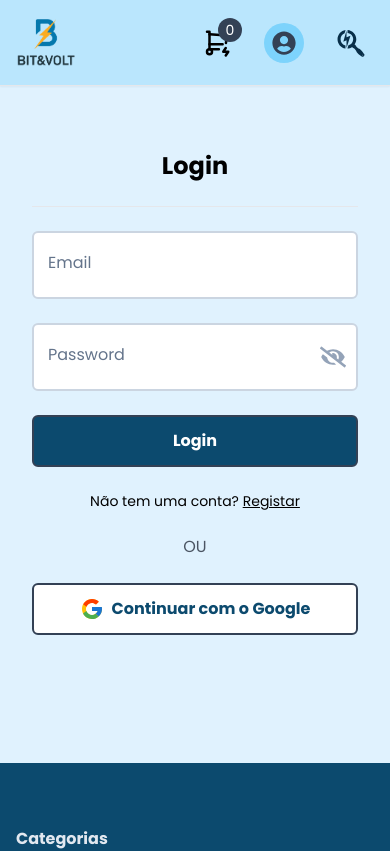
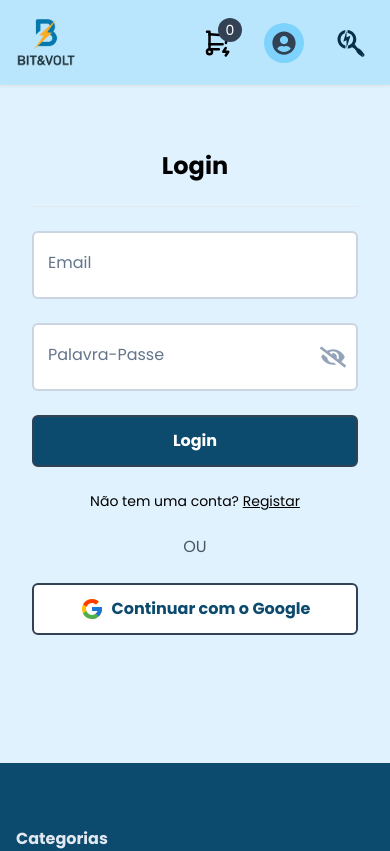
Before and after one commit to kycuzinho/online_store, a Next.js app: page /login in a window 390 px wide. Shown: the top 851 px of the page. Built offline with nearby package versions, Linux system fonts and the light colour scheme; no server answers; a web font is replaced by a local one.

Commit message:
`minor changes`

```diff
--- a/app/login/LoginForm.tsx
+++ b/app/login/LoginForm.tsx
@@ -78,7 +78,7 @@ const LoginForm:React.FC<LoginFormProps> = ({currentUser}) => {
 
             <Input
             id='password'
-            label="Password"
+            label="Palavra-Passe"
             disabled={isLoading}
             register={register}
             errors={errors}
--- a/app/register/RegisterForm.tsx
+++ b/app/register/RegisterForm.tsx
@@ -94,7 +94,7 @@ const RegisterForm:React.FC<RegisterFormProps> = ({currentUser}) => {
 
             <Input
             id='password'
-            label="Password"
+            label="Palavra-Passe"
             disabled={isLoading}
             register={register}
             errors={errors}
--- a/app/search/ProductFilters.tsx
+++ b/app/search/ProductFilters.tsx
@@ -102,7 +102,7 @@ const ProductFilters = () => {
         <select
           value={selectedCategory}
           onChange={(e) => setSelectedCategory(e.target.value)}
-          className="border p-2 w-52 md:w-72"
+          className="border p-2 w-52 md:w-72 rounded-md"
         >
           <option value="">Selecione a categoria</option>
           {categories.map((item) => (
@@ -117,7 +117,7 @@ const ProductFilters = () => {
           placeholder="Preço mínimo"
           value={minPrice}
           onChange={(e) => setMinPrice(e.target.value)}
-          className="border p-2 w-52 md:w-72"
+          className="border p-2 w-52 md:w-72 rounded-md"
         />
 
         <input
@@ -125,7 +125,7 @@ const ProductFilters = () => {
           placeholder="Preço máximo"
           value={maxPrice}
           onChange={(e) => setMaxPrice(e.target.value)}
-          className="border p-2 w-52 md:w-72"
+          className="border p-2 w-52 md:w-72 rounded-md"
         />
 
         <button
--- a/pages/api/auth/[...nextauth].ts
+++ b/pages/api/auth/[...nextauth].ts
@@ -28,7 +28,7 @@ export const authOptions: AuthOptions = {
             },
             async authorize(credentials){
                 if(!credentials?.email || !credentials.password){
-                    throw new Error('Invalid Email or Password')
+                    throw new Error('Email ou palavra-passe incorretos')
                 }
 
                 const user = await prisma.user.findUnique({
@@ -38,7 +38,7 @@ export const authOptions: AuthOptions = {
                 })
 
                 if(!user || !user?.hashedPassword){
-                    throw new Error('Invalid Email or Password')
+                    throw new Error('Email ou palavra-passe incorretos')
                 }
 
                 const isCorrectPassword = await bcrypt.compare(
@@ -47,7 +47,7 @@ export const authOptions: AuthOptions = {
                 )
 
                 if(!isCorrectPassword){
-                    throw new Error('Invalid Email or Password')
+                    throw new Error('Email ou palavra-passe incorretos')
                 }
 
                 return user
```
